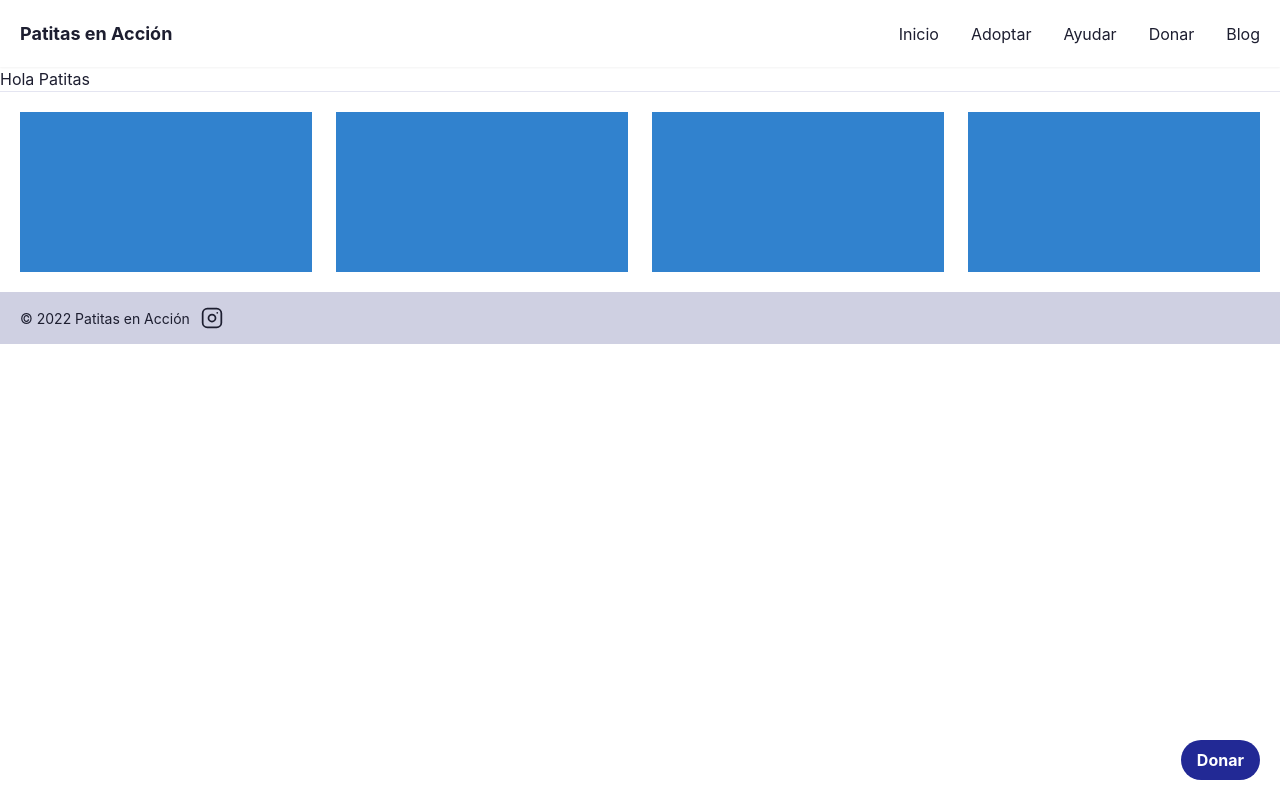
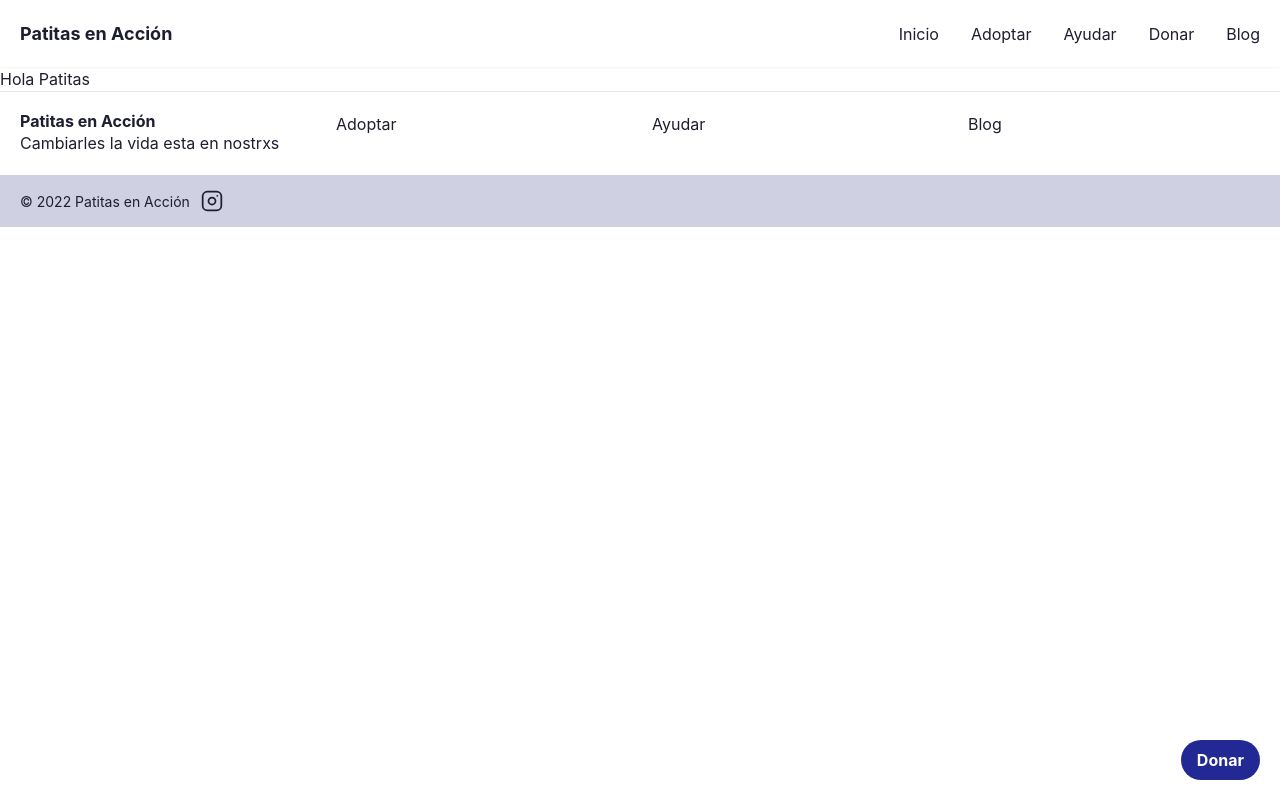
Before and after one commit to rodriguez-gaston/rifas-patitas, a Next.js app: page / in a window 1280 px wide. Built offline with nearby package versions, Linux system fonts and the light colour scheme.

Commit message:
Add menu items to footer

```diff
--- a/components/layout/footer/Footer.tsx
+++ b/components/layout/footer/Footer.tsx
@@ -1,6 +1,14 @@
 import Instagram from '@/icons/Instagram';
-import { Box, Stack, Center, SimpleGrid } from '@chakra-ui/react';
+import {
+  Box,
+  Stack,
+  Center,
+  SimpleGrid,
+  Text,
+  Heading,
+} from '@chakra-ui/react';
 import React from 'react';
+import MenuItem from '@/components/layout/header/MenuItem';
 
 const Footer = () => {
   const year = new Date().getFullYear();
@@ -9,10 +17,15 @@ const Footer = () => {
     <footer>
       <Box p={5} borderTopWidth="thin" borderTopColor="gray.100">
         <SimpleGrid columns={[1, 1, 2, 4]} gap={6}>
-          <Box h="40" bg="blue.500" />
-          <Box h="40" bg="blue.500" />
-          <Box h="40" bg="blue.500" />
-          <Box h="40" bg="blue.500" />
+          <Box>
+            <Heading as="h5" size="sm">
+              Patitas en Acción
+            </Heading>
+            <Text>Cambiarles la vida esta en nostrxs</Text>
+          </Box>
+          <MenuItem to="/adoptar">Adoptar</MenuItem>
+          <MenuItem to="/ayudar">Ayudar</MenuItem>
+          <MenuItem to="/blog">Blog</MenuItem>
         </SimpleGrid>
       </Box>
       <Box px={5} py={3} bg="gray.200" color="gray.800">
```
